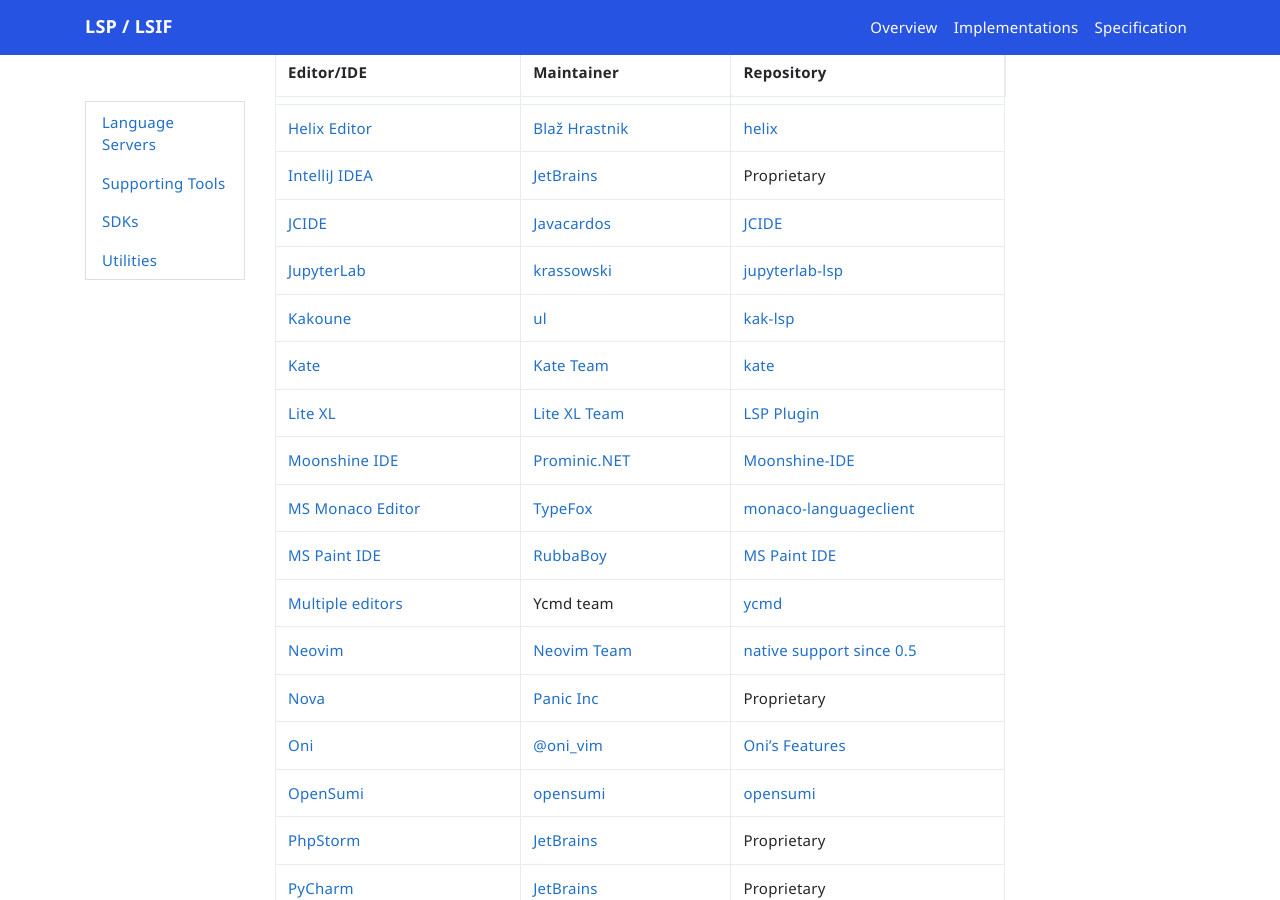
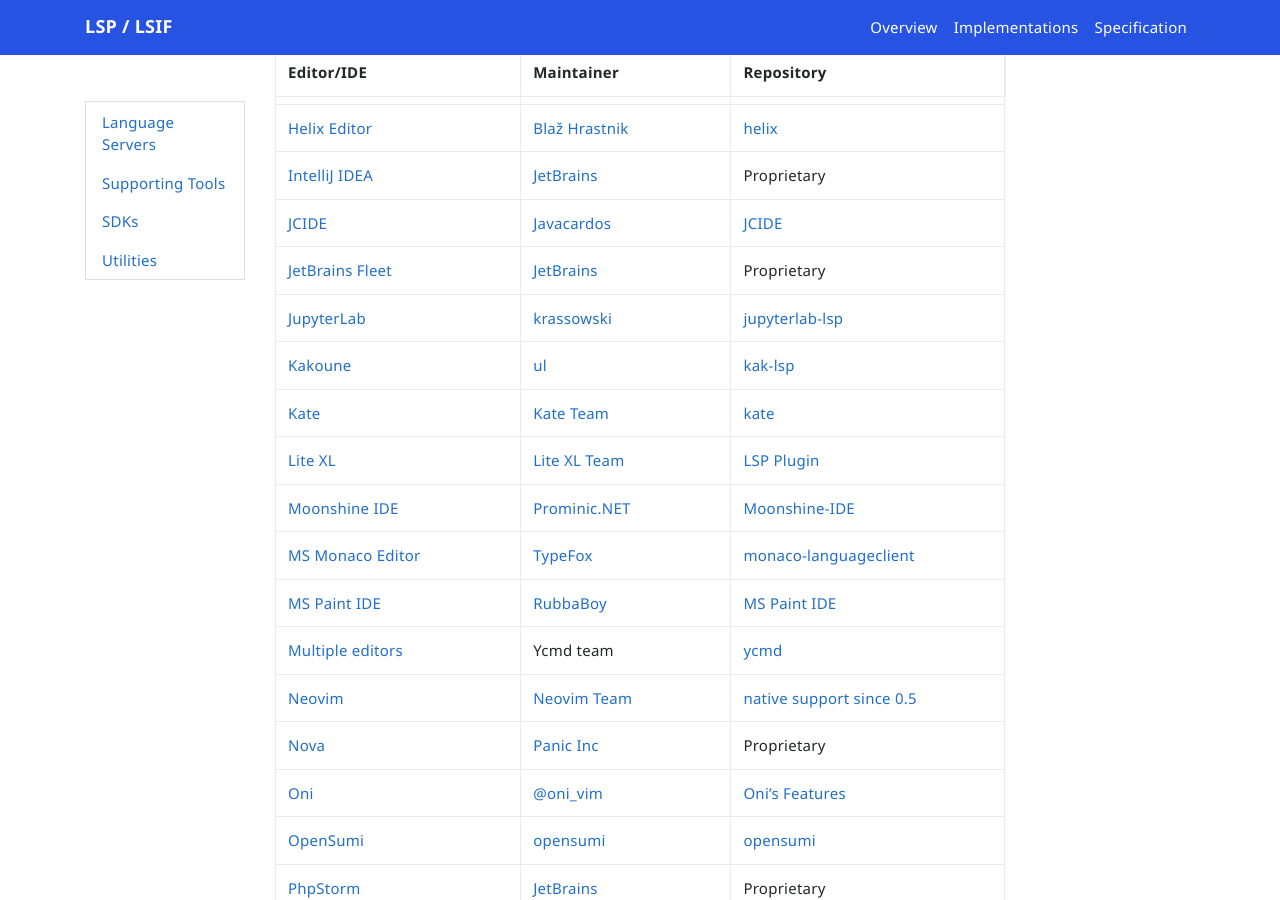
Before and after one commit to microsoft/language-server-protocol, a Jekyll site: the page built from _implementors/tools.md, in a window 1280 px wide and 900 px high, scrolled down 1087 px. Built offline with Jekyll 4.4.1, drawn with Linux system fonts in a browser that asks for light colours; nearby versions of some CDN libraries; comment, search, counter and statistics services are not loaded.

Commit message:
update tools.md - add jetbrains fleet (#1830)

```diff
--- a/_implementors/tools.md
+++ b/_implementors/tools.md
@@ -31,6 +31,7 @@
 | [Helix Editor](https://helix-editor.com/) | [Blaž Hrastnik](https://github.com/archseer) | [helix](https://github.com/helix-editor/helix) |
 | [IntelliJ IDEA](https://www.jetbrains.com/idea/) | [JetBrains](https://www.jetbrains.com) | Proprietary |
 | [JCIDE](https://www.javacardos.com/tools) | [Javacardos](https://www.javacardos.com) | [JCIDE](https://www.javacardos.com/javacardforum/viewtopic.php?f=5&t=2108&p=6175#p6175) |
+| [JetBrains Fleet](https://www.jetbrains.com/fleet/) | [JetBrains](https://www.jetbrains.com) | Proprietary |
 | [JupyterLab](https://github.com/jupyterlab/jupyterlab) | [krassowski](https://github.com/krassowski) | [jupyterlab-lsp](https://github.com/jupyter-lsp/jupyterlab-lsp) |
 | [Kakoune](http://kakoune.org/) | [ul](https://github.com/ul) | [kak-lsp](https://github.com/ul/kak-lsp) |
 | [Kate](https://kate-editor.org) | [Kate Team](https://kate-editor.org) | [kate](https://invent.kde.org/kde/kate) |
```
